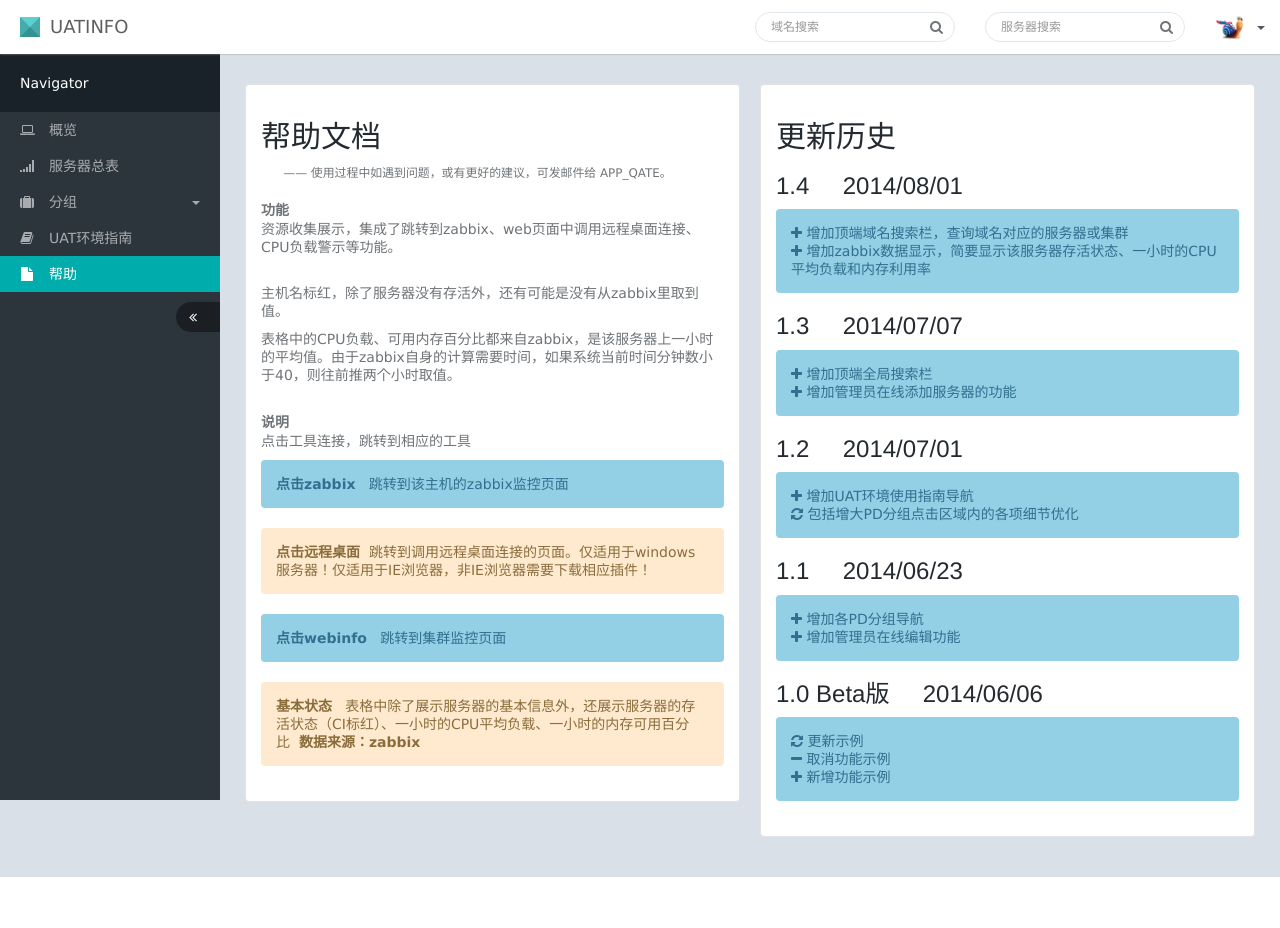
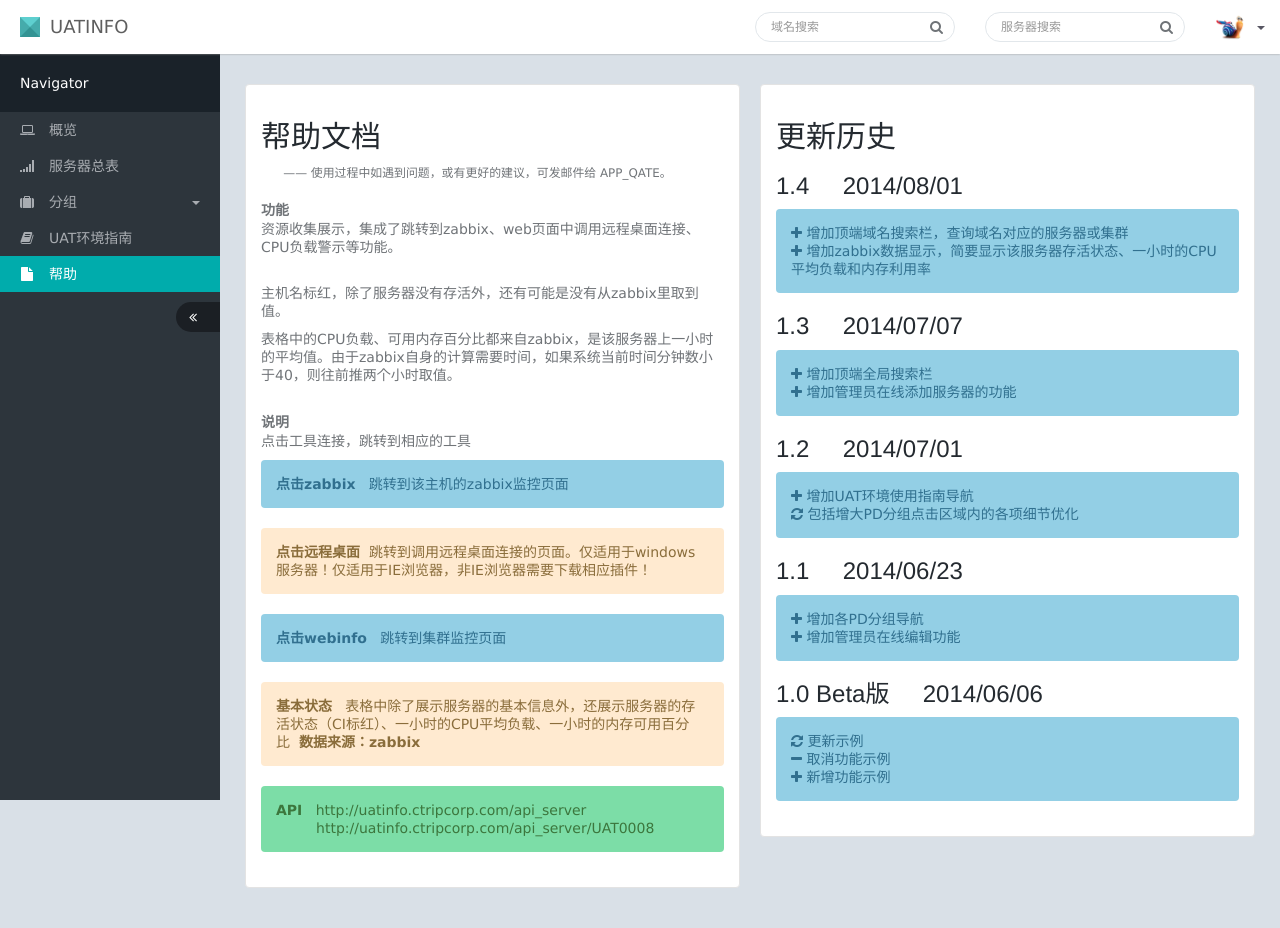
Before and after one commit to davechina/simpleuat, a Django app: page /help/ in a window 1280 px wide. Before the commit the page ends 877 px from the top, so only its background shows below. Run offline with Django 3.2, Linux system fonts and the light colour scheme; data that the repository does not hold is empty; parts of the project's set-up code (start-up, migrations or seed data) failed here and were passed over; some libraries are stand-ins or nearby versions.

Commit message:
HELP页面增加api地址说明

```diff
--- a/mytest/templates/help.html
+++ b/mytest/templates/help.html
@@ -29,6 +29,11 @@
                             <div class="alert alert-warning"><strong>点击远程桌面</strong>&nbsp;&nbsp;跳转到调用远程桌面连接的页面。仅适用于windows服务器！仅适用于IE浏览器，非IE浏览器需要下载相应插件！</div>
                             <div class="alert alert-info"><strong>点击webinfo</strong>&nbsp;&nbsp; 跳转到集群监控页面</div>
                             <div class="alert alert-warning"><strong>基本状态</strong>&nbsp;&nbsp; 表格中除了展示服务器的基本信息外，还展示服务器的存活状态（CI标红）、一小时的CPU平均负载、一小时的内存可用百分比&nbsp;&nbsp;<strong>数据来源：zabbix</strong></div>
+                            <div class="alert alert-success"><strong>API</strong>&nbsp;&nbsp;
+                                http://uatinfo.ctripcorp.com/api_server
+                                <br>
+                                &nbsp;&nbsp; &nbsp;&nbsp; &nbsp;&nbsp; http://uatinfo.ctripcorp.com/api_server/UAT0008
+                            </div>
 
                     </div>
                 </div>
```
